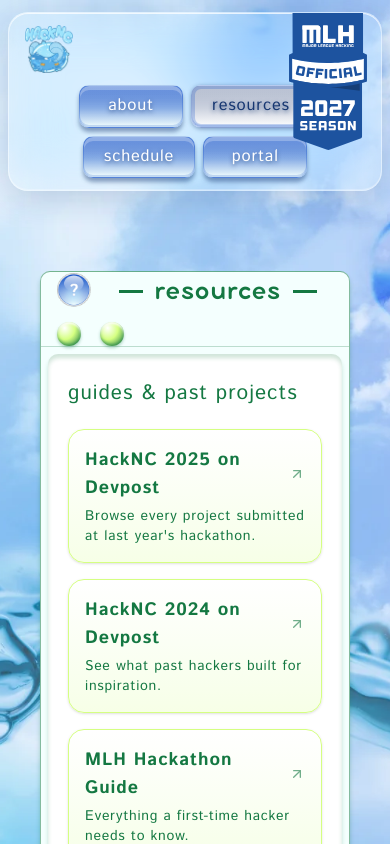
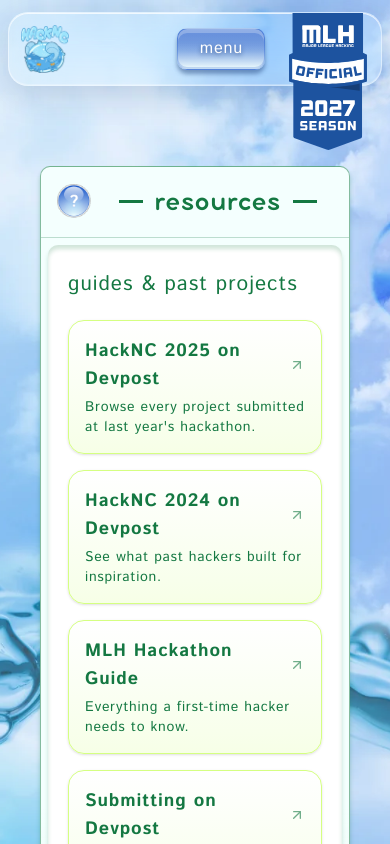
Before and after one commit to HackNC/fall2026, a Next.js app: page /resources in a window 390 px wide. Shown: the top 844 px of the page. Built offline with nearby package versions, Linux system fonts and the light colour scheme.

Commit message:
task: mobile responsiveness including new nav bar

```diff
--- a/components/Hero.tsx
+++ b/components/Hero.tsx
@@ -156,20 +156,6 @@
           </p>
         </span>
 
-        <span className="absolute -top-6 right-4 z-10 sm:-top-7 sm:right-8">
-          <a
-            href={REGISTER_HREF}
-            target="_blank"
-            rel="noreferrer"
-            className={glossyPill(
-              "blossom",
-              "shadow-[0_6px_14px_rgba(23,55,113,0.35)] sm:px-10 sm:py-3 sm:text-2xl"
-            )}
-          >
-            register here !
-          </a>
-        </span>
-
         {/*
           The glass is the panel, not the type. It is almost entirely clear —
           a faint white wash, a bright rim and a soft blur — so the sky and
@@ -235,6 +221,28 @@
             </p>
           )}
         </div>
+
+        {/*
+          On a phone there is no room for this beside the date tag on the
+          panel's top edge, so it flows underneath the countdown as its own
+          centred row. From `sm` up it takes the mockup's spot: pinned to the
+          top-right corner, breaking the panel's edge like the date tag
+          opposite. Absolute placement ignores DOM order, so it can live here
+          for the phone layout without moving on wider screens.
+        */}
+        <span className="mt-5 flex justify-center sm:absolute sm:-top-7 sm:right-8 sm:z-10 sm:mt-0 sm:block">
+          <a
+            href={REGISTER_HREF}
+            target="_blank"
+            rel="noreferrer"
+            className={glossyPill(
+              "blossom",
+              "shadow-[0_6px_14px_rgba(23,55,113,0.35)] sm:px-10 sm:py-3 sm:text-2xl"
+            )}
+          >
+            register here !
+          </a>
+        </span>
       </div>
     </section>
   );
--- a/components/MeetOurTeam.tsx
+++ b/components/MeetOurTeam.tsx
@@ -264,7 +264,12 @@
                 />
               ) : null}
 
-              <div className="min-h-0 flex-1">
+              {/*
+                Scrolls inside the window rather than growing it, so a long
+                committee roster or a tall detail screen on a phone can never
+                push past the console buttons below.
+              */}
+              <div className="min-h-0 flex-1 overflow-y-auto">
                 {screen.kind === "committee" ? (
                   <>
                     <h1 id="team-heading" className="sr-only">
--- a/components/MemberDetail.tsx
+++ b/components/MemberDetail.tsx
@@ -39,13 +39,18 @@
 
       <div className="flex min-h-0 flex-1 flex-col px-4 pb-2 pt-3 min-[391px]:px-5 min-[391px]:pt-4 min-[645px]:px-8 min-[645px]:pb-3 min-[645px]:pt-5 lg:px-10 lg:pb-4 lg:pt-6">
         <div className="grid gap-4 min-[481px]:gap-5 min-[645px]:grid-cols-[minmax(0,18rem)_1fr] min-[645px]:gap-8 lg:grid-cols-[minmax(0,22rem)_1fr] lg:gap-12">
-          <div className="relative aspect-square overflow-hidden rounded-inset bg-[#D9D9D9] shadow-[inset_0_2px_6px_rgba(23,55,113,0.25)]">
+          {/*
+            Capped below the two-column breakpoint: a full-width square photo
+            on a phone is taller than the window can hold, and the text and
+            footer would spill over the console buttons beneath.
+          */}
+          <div className="relative mx-auto w-full max-w-[13rem] aspect-square overflow-hidden rounded-inset bg-[#D9D9D9] shadow-[inset_0_2px_6px_rgba(23,55,113,0.25)] min-[481px]:max-w-[16rem] min-[645px]:max-w-none">
             {member.image ? (
               <Image
                 src={member.image}
                 alt=""
                 fill
-                sizes="(min-width: 1024px) 22rem, (min-width: 645px) 18rem, 100vw"
+                sizes="(min-width: 1024px) 22rem, (min-width: 645px) 18rem, (min-width: 481px) 16rem, 13rem"
                 className="object-cover"
               />
             ) : (
--- a/components/Navigation.tsx
+++ b/components/Navigation.tsx
@@ -20,12 +20,33 @@
   const pathname = usePathname();
   const [showPortalNotice, setShowPortalNotice] = useState(false);
   const [isCompact, setIsCompact] = useState(false);
+  /*
+   * Phone layout only. Below `sm` the four pills no longer fit beside the
+   * logo, so they collapse into a dropdown behind a "menu" pill. The state is
+   * harmless on wider screens: the toggle is hidden there and the list is
+   * forced visible by its own `sm:flex`.
+   */
+  const [menuOpen, setMenuOpen] = useState(false);
 
   useEffect(() => {
     if (!showPortalNotice) return;
     const timer = window.setTimeout(() => setShowPortalNotice(false), 2600);
     return () => window.clearTimeout(timer);
   }, [showPortalNotice]);
+
+  // Following a link should close the menu, and so should Escape.
+  useEffect(() => {
+    setMenuOpen(false);
+  }, [pathname]);
+
+  useEffect(() => {
+    if (!menuOpen) return;
+    function handleKey(event: KeyboardEvent) {
+      if (event.key === "Escape") setMenuOpen(false);
+    }
+    document.addEventListener("keydown", handleKey);
+    return () => document.removeEventListener("keydown", handleKey);
+  }, [menuOpen]);
 
   useEffect(() => {
     function syncCompactState() {
@@ -51,7 +72,7 @@
     >
       <nav
         aria-label="Primary"
-        className={`relative mx-auto flex w-full max-w-[89rem] flex-wrap items-center gap-x-4 gap-y-3 overflow-visible rounded-control border border-white/45 bg-white/40 px-4 shadow-[0_8px_32px_rgba(23,55,113,0.18),inset_0_1px_0_rgba(255,255,255,0.75),inset_0_-1px_0_rgba(255,255,255,0.25)] backdrop-blur-xl backdrop-saturate-150 transition-[padding] duration-200 supports-[backdrop-filter]:bg-white/15 sm:px-6 sm:py-3 ${
+        className={`relative mx-auto flex w-full max-w-[89rem] flex-wrap items-center gap-x-3 gap-y-3 overflow-visible rounded-control border border-white/45 bg-white/40 px-3 shadow-[0_8px_32px_rgba(23,55,113,0.18),inset_0_1px_0_rgba(255,255,255,0.75),inset_0_-1px_0_rgba(255,255,255,0.25)] backdrop-blur-xl backdrop-saturate-150 transition-[padding] duration-200 supports-[backdrop-filter]:bg-white/15 sm:gap-x-4 sm:px-6 sm:py-3 ${
           isCompact ? "py-2" : "py-3"
         }`}
       >
@@ -80,7 +101,49 @@
           />
         </Link>
 
-        <ul className="relative flex w-full flex-wrap items-center justify-center gap-2 sm:w-auto sm:flex-1 sm:justify-center sm:gap-3.5">
+        {/* Phone only: the dropdown toggle, pushed right against the badge's
+            reserved corner. */}
+        <button
+          type="button"
+          aria-expanded={menuOpen}
+          aria-controls="primary-links"
+          onClick={() => setMenuOpen((open) => !open)}
+          className={glossyPill(
+            menuOpen ? "pressed" : "royal",
+            "ml-auto min-w-[5.5rem] cursor-pointer sm:hidden"
+          )}
+        >
+          {menuOpen ? "close" : "menu"}
+        </button>
+
+        {/*
+          Reserves the badge's corner so nothing renders under it. Always
+          present: on a phone it keeps the toggle clear of the badge, on wider
+          screens it holds the link row away from it. It sits before the list
+          in DOM order for the phone layout (where the list wraps to its own
+          line), so from `sm` up it is ordered last to land after the row.
+        */}
+        <span
+          aria-hidden="true"
+          className="shrink-0 sm:order-last"
+          style={{
+            width: MLH_BADGE_WIDTH,
+            marginRight: MLH_BADGE_RIGHT_OFFSET,
+          }}
+        />
+
+        {/*
+          On a phone this is the dropdown: a full-width row that wraps under
+          the logo line (hence `order-last`) and stacks its pills. From `sm`
+          up it is the inline link row it always was, sitting between the logo
+          and the badge spacer in DOM order.
+        */}
+        <ul
+          id="primary-links"
+          className={`${
+            menuOpen ? "flex" : "hidden"
+          } order-last w-full flex-col items-stretch gap-2 pb-1 sm:order-none sm:flex sm:w-auto sm:flex-1 sm:flex-row sm:flex-wrap sm:items-center sm:justify-center sm:gap-3.5 sm:pb-0`}
+        >
           {internalLinks.map((link) => {
             const isCurrent = pathname === link.href;
 
@@ -91,7 +154,7 @@
                   aria-current={isCurrent ? "page" : undefined}
                   className={glossyPill(
                     isCurrent ? "pressed" : "royal",
-                    "min-w-[6.5rem] sm:min-w-[8rem] lg:min-w-[11.2rem]"
+                    "w-full sm:w-auto sm:min-w-[8rem] lg:min-w-[11.2rem]"
                   )}
                 >
                   {link.label}
@@ -106,7 +169,7 @@
               onClick={() => setShowPortalNotice(true)}
               className={glossyPill(
                 "royal",
-                "min-w-[6.5rem] cursor-pointer sm:min-w-[8rem] lg:min-w-[11.2rem]"
+                "w-full cursor-pointer sm:w-auto sm:min-w-[8rem] lg:min-w-[11.2rem]"
               )}
             >
               portal
@@ -129,15 +192,6 @@
           </li>
         </ul>
 
-        <span
-          aria-hidden="true"
-          className="hidden shrink-0 sm:block"
-          style={{
-            width: MLH_BADGE_WIDTH,
-            marginRight: MLH_BADGE_RIGHT_OFFSET,
-          }}
-        />
-
         <MLHBadge rightOffset={MLH_BADGE_RIGHT_OFFSET} />
       </nav>
     </header>
--- a/components/RegistrationFish.tsx
+++ b/components/RegistrationFish.tsx
@@ -30,8 +30,13 @@
        * other to `auto`, which would clip the curved text above the fish (and
        * make a scroll container). `clip` constrains only the axis named, so the
        * page cannot widen while the fish stays free to overlap vertically.
+       *
+       * Hidden on phones. The single-column sponsor stack leaves nowhere for
+       * it to swim without covering a card, hover-to-pause does not exist on
+       * touch, and a moving tap target is a poor one; the hero's register
+       * pill carries the call to action there.
        */
-      className="pointer-events-none absolute inset-x-0 top-[7rem] left-1/2 z-30 sm:top-[4rem] w-screen -translate-x-1/2 overflow-x-clip"
+      className="pointer-events-none absolute inset-x-0 left-1/2 z-30 hidden w-screen -translate-x-1/2 overflow-x-clip sm:top-[4rem] sm:block"
     >
       <a
         href={REGISTER_HREF}
--- a/components/ResourceList.tsx
+++ b/components/ResourceList.tsx
@@ -41,9 +41,14 @@
             </>
           }
           controls={
-            <span aria-hidden="true" className="flex shrink-0 gap-[19px]">
-              <span className={glossyOrb("size-6 sm:size-7")} />
-              <span className={glossyOrb("size-6 sm:size-7")} />
+            // Decoration only, and the phone-width title bar has no room for
+            // it beside the "?" and the heading without wrapping.
+            <span
+              aria-hidden="true"
+              className="hidden shrink-0 gap-[19px] sm:flex"
+            >
+              <span className={glossyOrb("size-7")} />
+              <span className={glossyOrb("size-7")} />
             </span>
           }
         >
```
